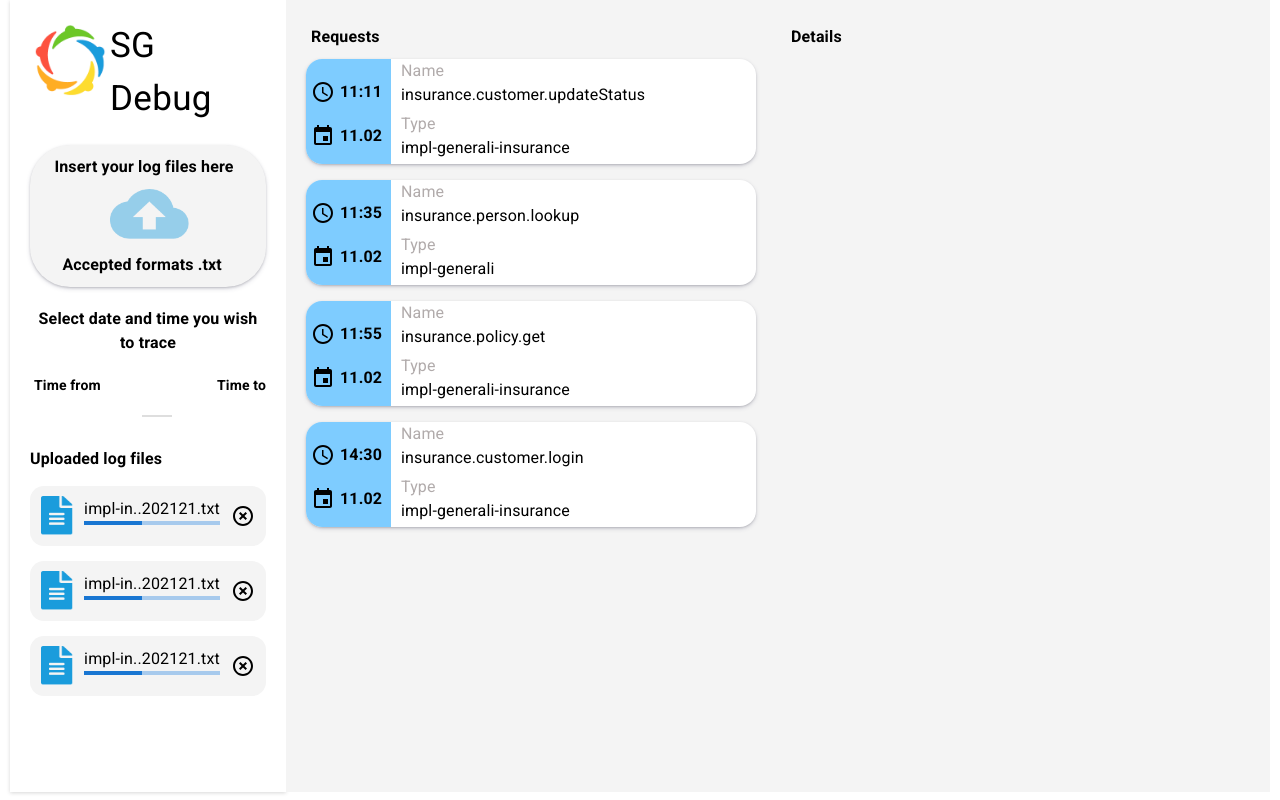
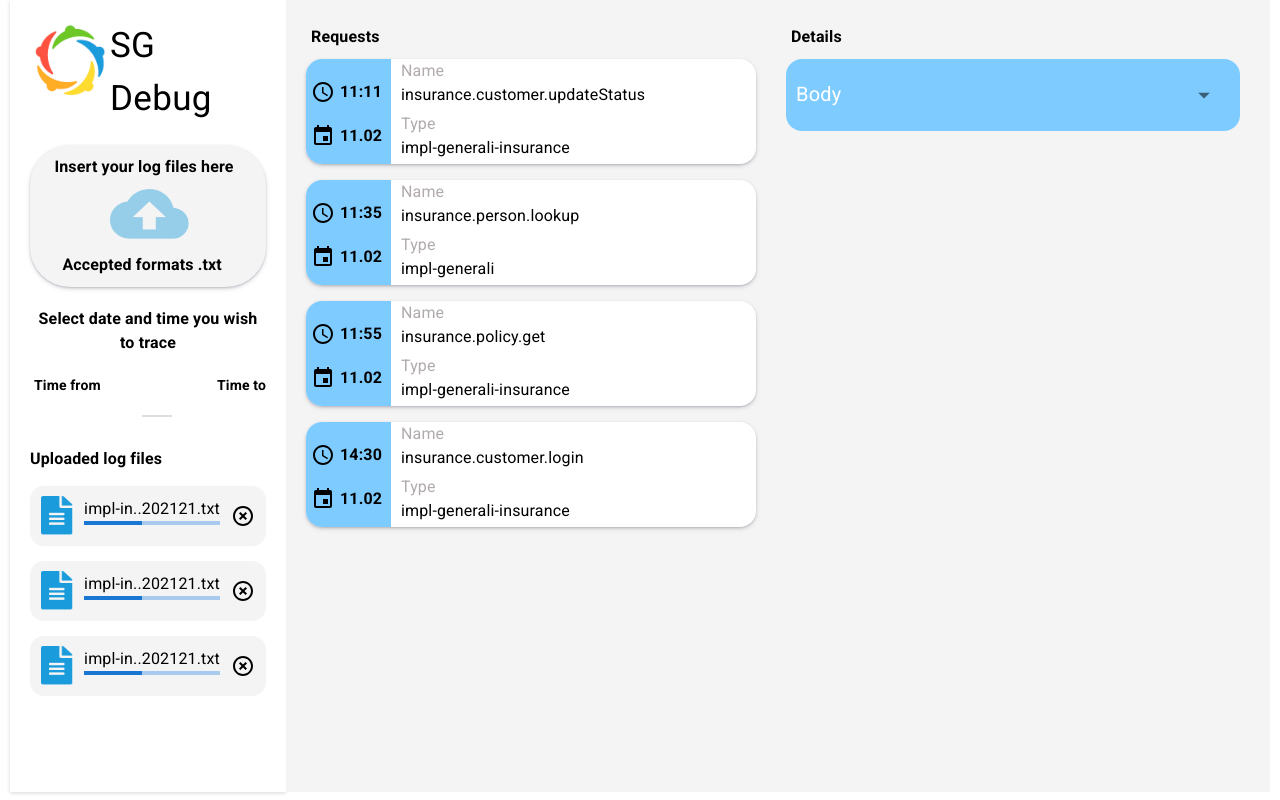
Before and after one commit to TonislavTachev/SGDebug, a React (Create React App) app in the folder client/: page / in a window 1280 px wide. Built offline with nearby package versions, Linux system fonts and the light colour scheme.

Commit message:
[SG-6] - Added detailed accordion with body component and tooltip for the file list

```diff
--- /dev/null
+++ b/client/src/components/DataVisualizationComponents/BodyDetailsComponent.js
@@ -0,0 +1,87 @@
+import React, { useState, useRef } from 'react';
+import ArrowDropDownOutlinedIcon from '@mui/icons-material/ArrowDropDownOutlined';
+import ArrowDropUpOutlinedIcon from '@mui/icons-material/ArrowDropUpOutlined';
+import { makeStyles } from '@mui/styles';
+import { Fade, Typography, Zoom } from '@mui/material';
+import IconButton from '@mui/material/IconButton';
+
+const BodyDetailsComponent = () => {
+    const classes = useStyles();
+    const headerRef = useRef(null);
+
+    const [isOpen, setOpen] = useState(false);
+
+    var data = {
+        employees: [
+            { name: 'Shyam', email: 'shyamjaiswal@gmail.com' },
+            { name: 'Bob', email: 'bob32@gmail.com' },
+            { name: 'Jai', email: 'jai87@gmail.com' }
+        ]
+    };
+
+    const determineStateOfDropdown = () => {
+        setOpen((prevState) => !prevState);
+    };
+
+    return (
+        <div className={classes.bodyWrapper} ref={headerRef}>
+            <div className={classes.headerWrapper}>
+                <Typography className={classes.dropdownTitle}>Body</Typography>
+                {isOpen ? (
+                    <div onClick={determineStateOfDropdown}>
+                        <IconButton size='large'>
+                            <ArrowDropUpOutlinedIcon fontSize='inherit' />
+                        </IconButton>
+                    </div>
+                ) : (
+                    <div onClick={determineStateOfDropdown}>
+                        <IconButton size='large'>
+                            <ArrowDropDownOutlinedIcon fontSize='inherit' />
+                        </IconButton>
+                    </div>
+                )}
+            </div>
+            {isOpen && (
+                <Zoom in={isOpen}>
+                    <div className={classes.informationWrapper}>
+                        <div>
+                            <pre>{JSON.stringify(data, null, 2)}</pre>
+                        </div>
+                    </div>
+                </Zoom>
+            )}
+        </div>
+    );
+};
+
+const useStyles = makeStyles((theme) => ({
+    bodyWrapper: {
+        display: 'flex',
+        flexDirection: 'column   '
+    },
+    headerWrapper: {
+        display: 'flex',
+        flexDirection: 'row',
+        justifyContent: 'space-between',
+        width: '100%',
+        background: '#7eccff',
+        padding: '10px',
+        borderRadius: '16px'
+    },
+    dropdownTitle: {
+        fontSize: '20px !important',
+        marginTop: '10px !important',
+        color: '#FFF'
+    },
+    informationWrapper: {
+        display: 'flex',
+        flexDirection: 'column',
+        width: '100%',
+        background: '#FFF',
+        padding: '10px',
+        borderRadius: '16px',
+        marginTop: '20px'
+    }
+}));
+
+export default BodyDetailsComponent;
--- a/client/src/components/DataVisualizationComponents/DataWrapper.js
+++ b/client/src/components/DataVisualizationComponents/DataWrapper.js
@@ -2,6 +2,7 @@ import React from 'react';
 import { makeStyles } from '@mui/styles';
 import EndpointItem from './EndpointItem';
 import { Typography } from '@mui/material';
+import BodyDetailsComponent from './BodyDetailsComponent';
 
 const DataWrapper = () => {
     const items = [
@@ -67,6 +68,7 @@ const DataWrapper = () => {
                 >
                     Details
                 </Typography>
+                <BodyDetailsComponent />
             </div>
         </div>
     );
@@ -86,7 +88,9 @@ const useStyles = makeStyles((theme) => ({
         flexDirection: 'column'
     },
     detailsContainer: {
-        marginLeft: '30px'
+        marginLeft: '30px',
+        marginRight: '30px',
+        width: '100%'
     }
 }));
 
--- a/client/src/components/SidebarComponents/FileItem.js
+++ b/client/src/components/SidebarComponents/FileItem.js
@@ -1,22 +1,27 @@
-import React from 'react';
+import React, { useState } from 'react';
 import { Typography } from '@mui/material';
 import { makeStyles } from '@mui/styles';
 import HighlightOffIcon from '@mui/icons-material/HighlightOff';
 import FileIcon from '../../assets/icons/file.png';
 import LinearProgress from '@mui/material/LinearProgress';
+import Tooltip, { TooltipProps, tooltipClasses } from '@mui/material/Tooltip';
 
 const FileItem = ({ fileName }) => {
     const classes = useStyles();
+
+    const [isHovered, setIsHoveredOver] = useState(false);
 
     return (
         <div className={classes.fileWrapper}>
             <div className={classes.iconWrapper}>
                 <img src={FileIcon} alt='File icon' className={classes.icon} />
             </div>
-            <div className={classes.progressAndName}>
-                <Typography>{fileName}</Typography>
-                <LinearProgress value={50} />
-            </div>
+            <Tooltip title={fileName}>
+                <div className={classes.progressAndName}>
+                    <Typography>{fileName}</Typography>
+                    <LinearProgress value={50} />
+                </div>
+            </Tooltip>
             <div className={classes.removeItem}>
                 <HighlightOffIcon />
             </div>
```
